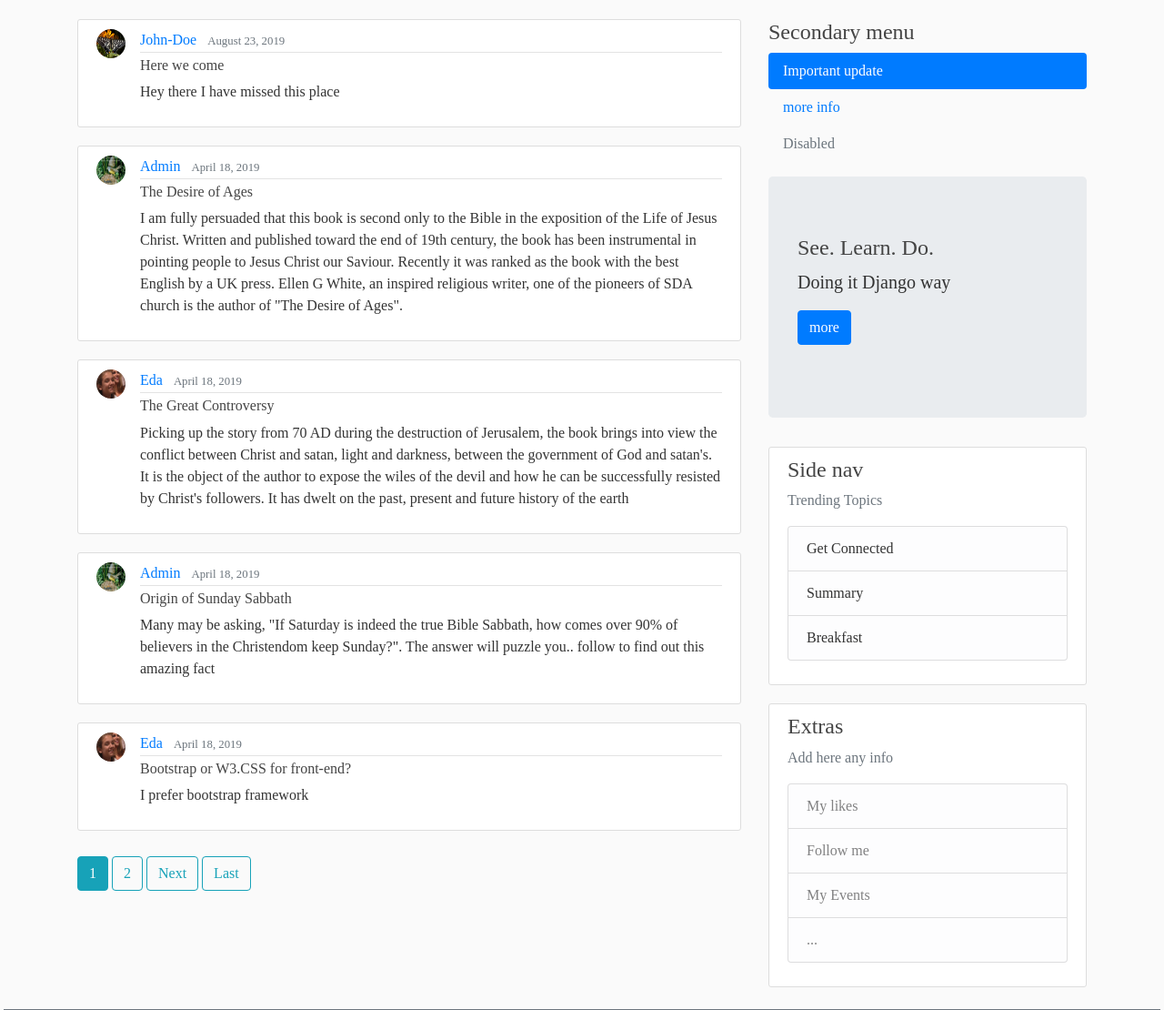
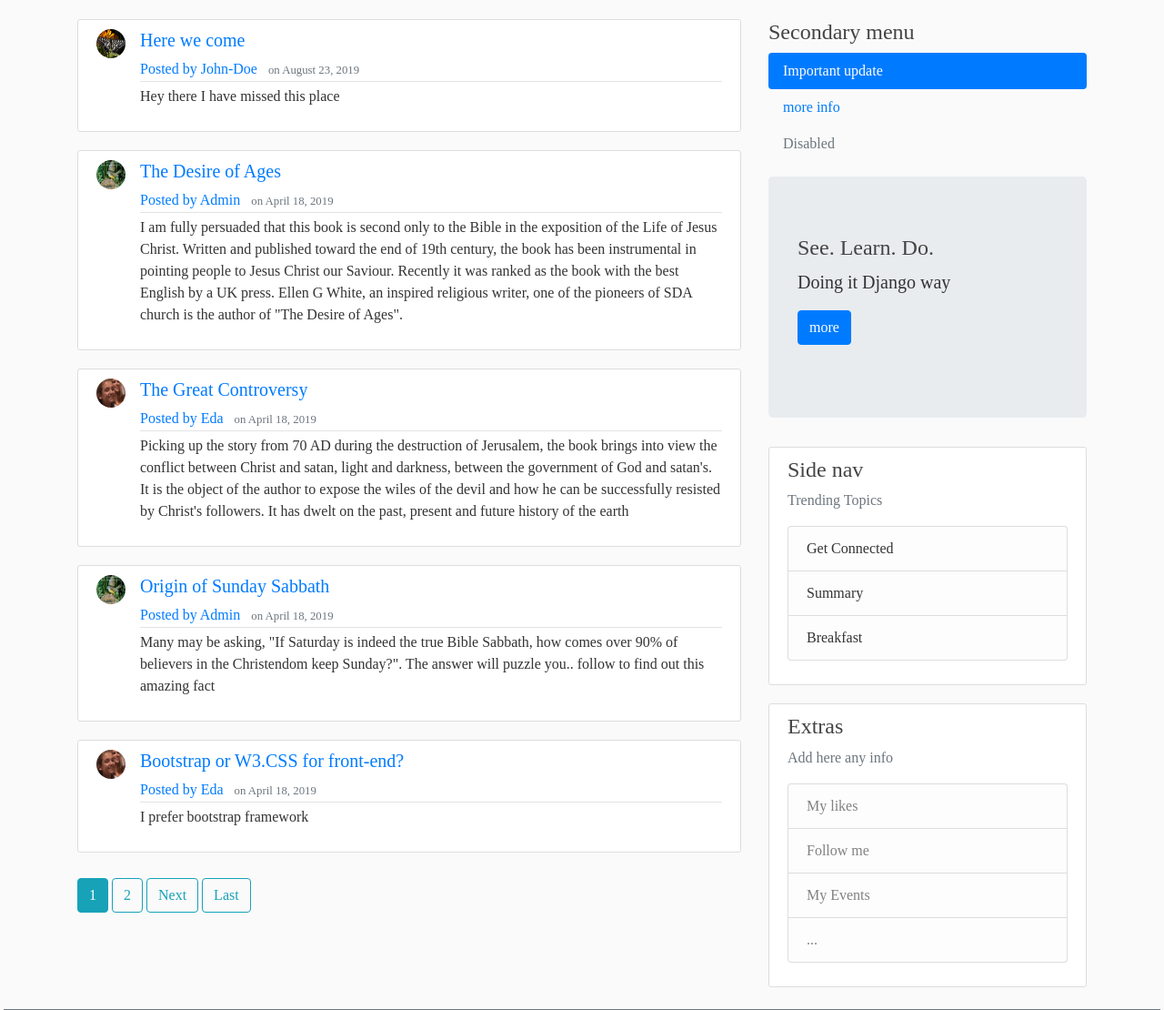
Before and after one commit to Levy-Naibei/django_blog, a Django app: page / in a window 1280 px wide. Shown: the part 59-1169 px from the top of the page at 91% size. Run offline with Django 3.2, Linux system fonts and the light colour scheme; data comes from the database, SQL or seed files in the repository; some libraries are stand-ins or nearby versions.

Commit message:
Updated settings and home.html

```diff
--- a/blog/static/blog/style.css
+++ b/blog/static/blog/style.css
@@ -5,11 +5,11 @@ body {
   font-family: initial;
 }
 
-h1, h2, h3, h4, h5 {
+h1, h2, h3, h4, h6 {
   color: #444444;
 }
 
-h6 {
+h5 {
   color: #00008B;
 }
 
@@ -42,7 +42,7 @@ ul {
 }
 
 .article-title {
-  color: #444444;
+  /* color: #444444; */
   font-style: bold;
 }
 
--- a/blog/templates/blog/home.html
+++ b/blog/templates/blog/home.html
@@ -6,12 +6,12 @@
     <article class="media content-section">
       <img class="rounded-circle article-img" src="{{post.author.profile.img.url}}">
       <div class="media-body">
+      <h5><a class="article-title" href="{% url 'post-detail' post.id %}">{{ post.title }}</a></h5>
         <div class="article-metadata">
-          <a class="mr-2" href="{% url 'user-posts' post.author.username %}">{{ post.author }}</a>
-          <small class="text-muted">{{ post.date_posted|date:'F d, Y' }}</small>
+          <a class="mr-2" href="{% url 'user-posts' post.author.username %}">Posted by {{ post.author }}</a>
+          <small class="text-muted">on {{ post.date_posted|date:'F d, Y' }}</small>
         </div>
-        <h6><a class="article-title" href="{% url 'post-detail' post.id %}">{{ post.title }}</a></h6>
-        <p class="article-content">{{ post.content }}</p>
+            <p class="article-content">{{ post.content }}</p>
       </div>
     </article>
   {% endfor %}
```
Also changed, not shown: blog_project/settings.py (+7 -4 lines).
